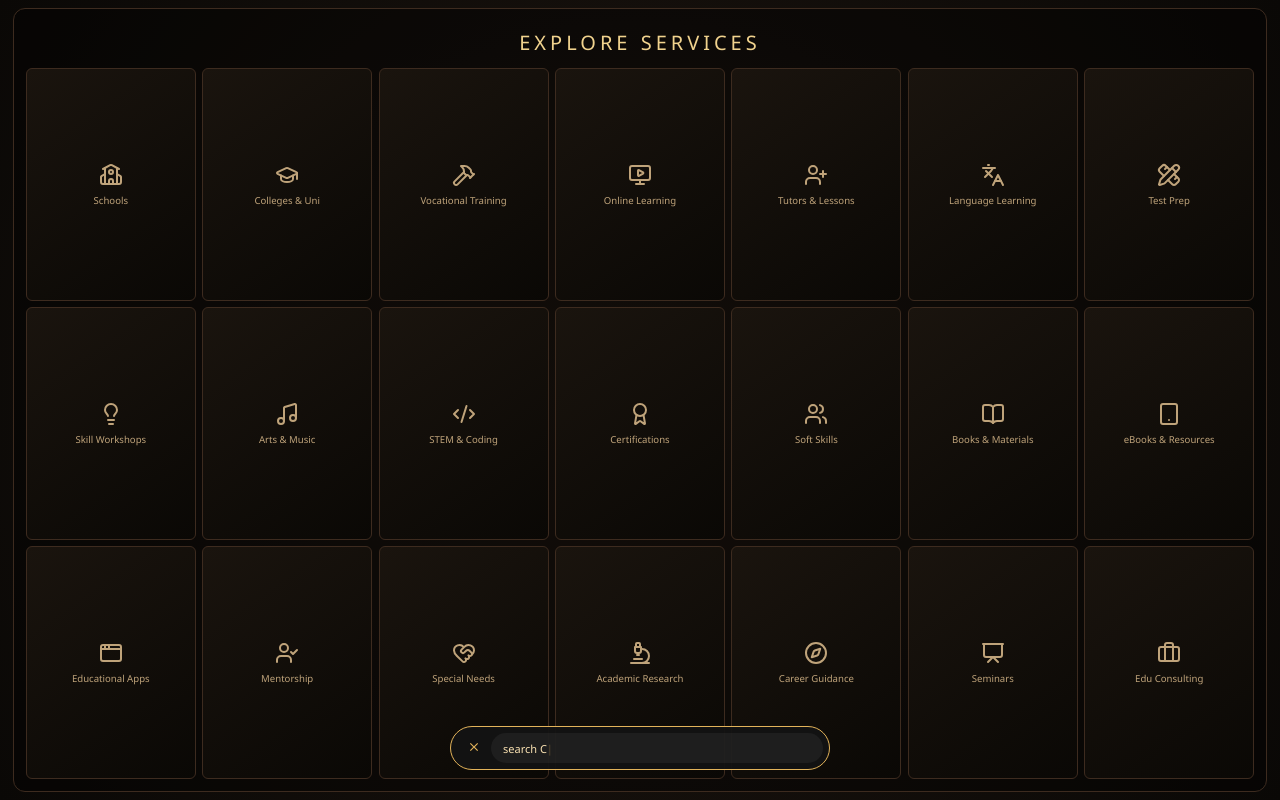
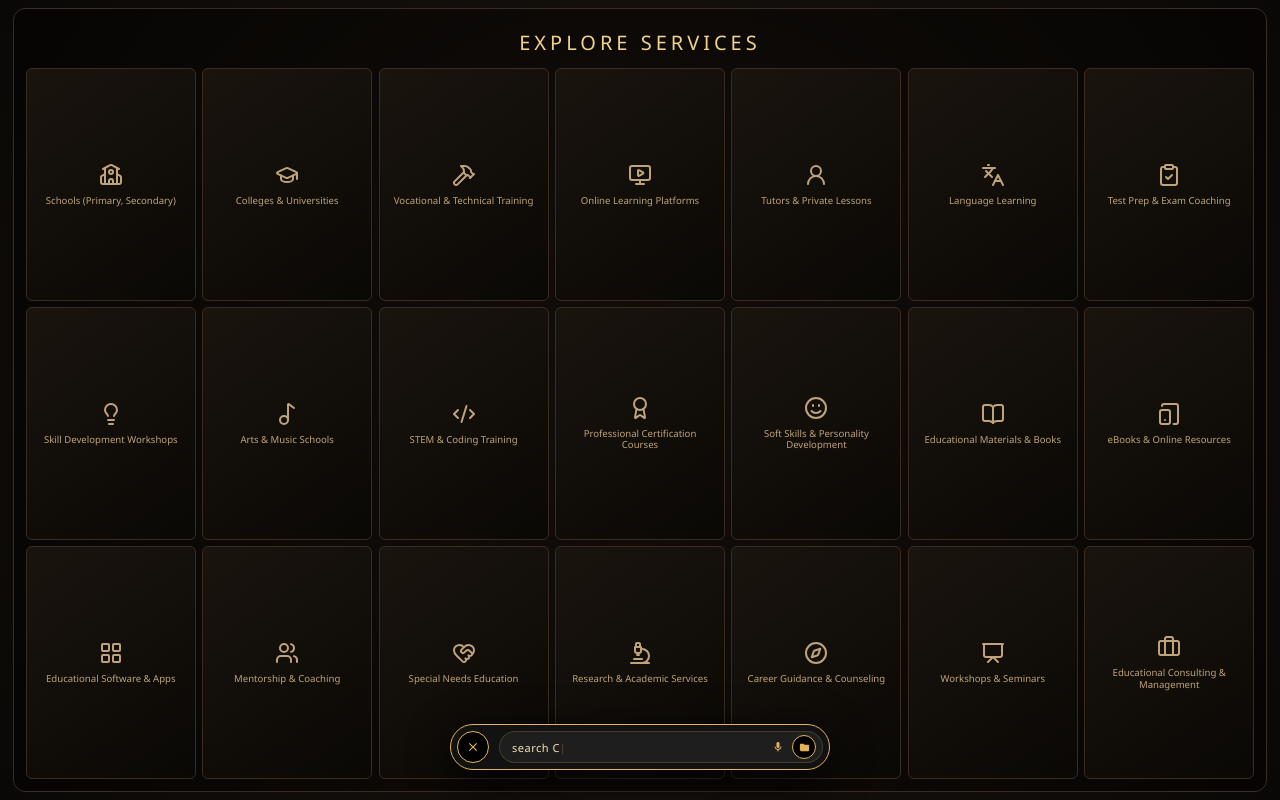
Before and after one commit to uzsunkris-crypto/Search, a plain HTML site: page education.html in a window 1280 px wide. Both pictures are taken after a click on the element 1245 px from the left and 35 px from the top of the page. Drawn offline with nearby package versions, Linux system fonts and the light colour scheme.

Commit message:
Update education.html

```diff
--- a/education.html
+++ b/education.html
@@ -3,7 +3,7 @@
 <head>
     <meta charset="UTF-8">
     <meta name="viewport" content="width=device-width, initial-scale=1.0">
-    <title>Explore Services Grid</title>
+    <title>Fashion & Beauty Services Grid</title>
     <script src="https://unpkg.com/lucide@latest"></script>
     <style>
         :root {
@@ -56,6 +56,7 @@
             height: 100%;
         }
 
+        /* MOBILE DEFAULT: 3 Columns x 7 Rows */
         @media (max-width: 768px) {
             .grid {
                 grid-template-columns: repeat(3, 1fr);
@@ -68,9 +69,10 @@
                 padding: 0.5vh;
             }
             .icon-wrapper { margin-right: 0; margin-bottom: 0.5vh; }
-            .label { font-size: 1vh; }
+            .label { font-size: 1.1vh; }
         }
 
+        /* DESKTOP: 7 Columns x 3 Rows */
         @media (min-width: 769px) {
             .grid {
                 grid-template-columns: repeat(7, 1fr);
@@ -135,32 +137,90 @@
         .category-card.selected .label {
             color: var(--gold-bright);
         }
+    </style>
+</head>
+<body>
 
-        /* SEARCH UI */
+<div class="container">
+    <div class="header">Explore Services</div>
+
+    <div class="grid" id="categoryGrid">
+        <div class="category-card"><div class="icon-wrapper"><i data-lucide="school"></i></div><div class="label">Schools (Primary, Secondary)</div></div>
+        <div class="category-card"><div class="icon-wrapper"><i data-lucide="graduation-cap"></i></div><div class="label">Colleges & Universities</div></div>
+        <div class="category-card"><div class="icon-wrapper"><i data-lucide="hammer"></i></div><div class="label">Vocational & Technical Training</div></div>
+        <div class="category-card"><div class="icon-wrapper"><i data-lucide="monitor-play"></i></div><div class="label">Online Learning Platforms</div></div>
+        <div class="category-card"><div class="icon-wrapper"><i data-lucide="user-round"></i></div><div class="label">Tutors & Private Lessons</div></div>
+        <div class="category-card"><div class="icon-wrapper"><i data-lucide="languages"></i></div><div class="label">Language Learning</div></div>
+        <div class="category-card"><div class="icon-wrapper"><i data-lucide="clipboard-check"></i></div><div class="label">Test Prep & Exam Coaching</div></div>
+        <div class="category-card"><div class="icon-wrapper"><i data-lucide="lightbulb"></i></div><div class="label">Skill Development Workshops</div></div>
+        <div class="category-card"><div class="icon-wrapper"><i data-lucide="music-2"></i></div><div class="label">Arts & Music Schools</div></div>
+        <div class="category-card"><div class="icon-wrapper"><i data-lucide="code-2"></i></div><div class="label">STEM & Coding Training</div></div>
+        <div class="category-card"><div class="icon-wrapper"><i data-lucide="award"></i></div><div class="label">Professional Certification Courses</div></div>
+        <div class="category-card"><div class="icon-wrapper"><i data-lucide="smile"></i></div><div class="label">Soft Skills & Personality Development</div></div>
+        <div class="category-card"><div class="icon-wrapper"><i data-lucide="book-open"></i></div><div class="label">Educational Materials & Books</div></div>
+        <div class="category-card"><div class="icon-wrapper"><i data-lucide="tablet-smartphone"></i></div><div class="label">eBooks & Online Resources</div></div>
+        <div class="category-card"><div class="icon-wrapper"><i data-lucide="layout-grid"></i></div><div class="label">Educational Software & Apps</div></div>
+        <div class="category-card"><div class="icon-wrapper"><i data-lucide="users"></i></div><div class="label">Mentorship & Coaching</div></div>
+        <div class="category-card"><div class="icon-wrapper"><i data-lucide="heart-handshake"></i></div><div class="label">Special Needs Education</div></div>
+        <div class="category-card"><div class="icon-wrapper"><i data-lucide="microscope"></i></div><div class="label">Research & Academic Services</div></div>
+        <div class="category-card"><div class="icon-wrapper"><i data-lucide="compass"></i></div><div class="label">Career Guidance & Counseling</div></div>
+        <div class="category-card"><div class="icon-wrapper"><i data-lucide="presentation"></i></div><div class="label">Workshops & Seminars</div></div>
+        <div class="category-card"><div class="icon-wrapper"><i data-lucide="briefcase"></i></div><div class="label">Educational Consulting & Management</div></div>
+    </div>
+</div>
+
+<script>
+    lucide.createIcons();
+    const cards = document.querySelectorAll('.category-card');
+    cards.forEach(card => {
+        card.addEventListener('click', () => {
+            cards.forEach(c => c.classList.remove('selected'));
+            card.classList.add('selected');
+        });
+    });
+</script>
+
+    <style>
     :root {
         --gold-fab: #e2b35a;
         --gold-fab-light: #f9e1b1;
+        --gold-fab-glow: rgba(226, 179, 90, 0.4);
         --ease-fab: cubic-bezier(0.19, 1, 0.22, 1);
     }
 
+    /* Floating Search Icon - Adjusted to sit in the Header */
     .fab-trigger {
         position: fixed;
-            top: 15px;
-            right: 15px;
-            width: 40px;
+        top: 15px;      /* Moved up to clear the grid boxes */
+        right: 15px;    /* Aligned to the far right */
+        width: 40px;    /* Slightly smaller to fit header height */
         height: 40px;
         background: var(--gold-fab);
+        border: none;
         border-radius: 50%;
         display: flex;
         align-items: center;
         justify-content: center;
         cursor: pointer;
+        box-shadow: 0 4px 12px rgba(0, 0, 0, 0.5), 0 0 10px var(--gold-fab-glow);
+        transition: all 0.5s var(--ease-fab);
         z-index: 9999;
-            transition: all 0.5s var(--ease-fab);
     }
 
-        .search-active .fab-trigger { opacity: 0; transform: scale(0); pointer-events: none; }
+    .fab-trigger .icon-svg-black {
+        fill: #000;
+        width: 18px;
+        height: 18px;
+    }
 
+    /* Animation when clicked */
+    .search-active .fab-trigger {
+        opacity: 0;
+        transform: scale(0) translateY(-10px);
+        pointer-events: none;
+    }
+
+    /* Search Bar Wrapper - Center Bottom */
     .nav-wrapper-centered {
         position: fixed;
         bottom: 30px;
@@ -174,15 +234,35 @@
         z-index: 10000;
     }
 
-        .search-active .nav-wrapper-centered { opacity: 1; visibility: visible; transform: translate(-50%, 0); }
+    .search-active .nav-wrapper-centered {
+        opacity: 1;
+        visibility: visible;
+        transform: translate(-50%, 0);
+    }
 
     .bottom-nav-outer-custom {
         display: flex;
         align-items: center;
         padding: 6px;
-            background: rgba(20, 20, 20, 0.95);
+        background: rgba(20, 20, 20, 0.95); /* Matches your dark theme */
+        backdrop-filter: blur(15px);
+        -webkit-backdrop-filter: blur(15px);
         border-radius: 40px;
         border: 1px solid var(--gold-fab);
+        box-shadow: 0 10px 40px rgba(0,0,0,0.8);
+    }
+
+    .nav-circle-btn-custom {
+        width: 30px;
+        height: 30px;
+        border-radius: 50%;
+        border: 1px solid var(--gold-fab);
+        display: flex;
+        align-items: center;
+        justify-content: center;
+        background: #000;
+        cursor: pointer;
+        flex-shrink: 0;
     }
 
     .search-pill-custom {
@@ -192,85 +272,91 @@
         margin-left: 10px;
         background: rgba(255, 255, 255, 0.05);
         border-radius: 20px;
-            padding: 0 12px;
+        padding: 0 6px 0 12px;
+        border: 1px solid rgba(226, 179, 90, 0.2);
         flex-grow: 1;
     }
 
-        .search-text-custom { color: var(--gold-fab-light); font-size: 11px; flex-grow: 1; }
-        #typing-text-fab::after { content: "|"; animation: blink-fab 1.2s infinite; color: var(--gold-fab); }
+    .search-text-custom {
+        color: var(--gold-fab-light);
+        font-size: 11px;
+        flex-grow: 1;
+        letter-spacing: 0.5px;
+        font-family: 'Segoe UI', sans-serif;
+    }
+
+    .icon-svg-gold { fill: var(--gold-fab); width: 16px; }
+    .mic-icon-gold { fill: var(--gold-fab); width: 12px; margin-right: 8px; }
+
+    .inner-circle-btn-custom {
+        width: 22px; height: 22px;
+        border-radius: 50%;
+        border: 1px solid var(--gold-fab);
+        display: flex;
+        align-items: center; justify-content: center;
+        background: #000;
+    }
+
+    #typing-text-fab::after {
+        content: "|";
+        animation: blink-fab 1.2s infinite;
+        color: var(--gold-fab);
+    }
     @keyframes blink-fab { 50% { opacity: 0; } }
 </style>
-</head>
-<body>
-
-<div class="container">
-    <div class="header">Explore Services</div>
-
-    <div class="grid" id="categoryGrid">
-        <div class="category-card"><div class="icon-wrapper"><i data-lucide="school"></i></div><div class="label">Schools</div></div>
-        <div class="category-card"><div class="icon-wrapper"><i data-lucide="graduation-cap"></i></div><div class="label">Colleges & Uni</div></div>
-        <div class="category-card"><div class="icon-wrapper"><i data-lucide="hammer"></i></div><div class="label">Vocational Training</div></div>
-        <div class="category-card"><div class="icon-wrapper"><i data-lucide="monitor-play"></i></div><div class="label">Online Learning</div></div>
-        <div class="category-card"><div class="icon-wrapper"><i data-lucide="user-plus"></i></div><div class="label">Tutors & Lessons</div></div>
-        <div class="category-card"><div class="icon-wrapper"><i data-lucide="languages"></i></div><div class="label">Language Learning</div></div>
-        <div class="category-card"><div class="icon-wrapper"><i data-lucide="pencil-ruler"></i></div><div class="label">Test Prep</div></div>
-        <div class="category-card"><div class="icon-wrapper"><i data-lucide="lightbulb"></i></div><div class="label">Skill Workshops</div></div>
-        <div class="category-card"><div class="icon-wrapper"><i data-lucide="music"></i></div><div class="label">Arts & Music</div></div>
-        <div class="category-card"><div class="icon-wrapper"><i data-lucide="code-2"></i></div><div class="label">STEM & Coding</div></div>
-        <div class="category-card"><div class="icon-wrapper"><i data-lucide="award"></i></div><div class="label">Certifications</div></div>
-        <div class="category-card"><div class="icon-wrapper"><i data-lucide="users"></i></div><div class="label">Soft Skills</div></div>
-        <div class="category-card"><div class="icon-wrapper"><i data-lucide="book-open"></i></div><div class="label">Books & Materials</div></div>
-        <div class="category-card"><div class="icon-wrapper"><i data-lucide="tablet"></i></div><div class="label">eBooks & Resources</div></div>
-        <div class="category-card"><div class="icon-wrapper"><i data-lucide="app-window"></i></div><div class="label">Educational Apps</div></div>
-        <div class="category-card"><div class="icon-wrapper"><i data-lucide="user-check"></i></div><div class="label">Mentorship</div></div>
-        <div class="category-card"><div class="icon-wrapper"><i data-lucide="heart-handshake"></i></div><div class="label">Special Needs</div></div>
-        <div class="category-card"><div class="icon-wrapper"><i data-lucide="microscope"></i></div><div class="label">Academic Research</div></div>
-        <div class="category-card"><div class="icon-wrapper"><i data-lucide="compass"></i></div><div class="label">Career Guidance</div></div>
-        <div class="category-card"><div class="icon-wrapper"><i data-lucide="presentation"></i></div><div class="label">Seminars</div></div>
-        <div class="category-card"><div class="icon-wrapper"><i data-lucide="briefcase"></i></div><div class="label">Edu Consulting</div></div>
-    </div>
-</div>
 
 <div id="search-component-container">
     <div class="fab-trigger" onclick="toggleFabSearch()">
-        <svg fill="#000" width="18" height="18" viewBox="0 0 24 24"><path d="M15.5 14h-.79l-.28-.27A6.471 6.471 0 0 0 16 9.5 6.5 6.5 0 1 0 9.5 16c1.61 0 3.09-.59 4.23-1.57l.27.28v.79l5 4.99L20.49 19l-4.99-5zm-6 0C7.01 14 5 11.99 5 9.5S7.01 5 9.5 5 14 7.01 14 9.5 11.99 14 9.5 14z"/></svg>
+        <svg class="icon-svg-black" viewBox="0 0 24 24">
+            <path d="M15.5 14h-.79l-.28-.27A6.471 6.471 0 0 0 16 9.5 6.5 6.5 0 1 0 9.5 16c1.61 0 3.09-.59 4.23-1.57l.27.28v.79l5 4.99L20.49 19l-4.99-5zm-6 0C7.01 14 5 11.99 5 9.5S7.01 5 9.5 5 14 7.01 14 9.5 11.99 14 9.5 14z"/>
+        </svg>
     </div>
+
     <div class="nav-wrapper-centered">
         <div class="bottom-nav-outer-custom">
-            <div onclick="toggleFabSearch()" style="cursor:pointer; padding-left:10px;">
-                <svg fill="#e2b35a" width="14" viewBox="0 0 24 24"><path d="M19 6.41L17.59 5 12 10.59 6.41 5 5 6.41 10.59 12 5 17.59 6.41 19 12 13.41 17.59 19 19 17.59 13.41 12z"/></svg>
+            <div class="nav-circle-btn-custom" onclick="toggleFabSearch()">
+                <svg class="icon-svg-gold" style="width:14px" viewBox="0 0 24 24">
+                    <path d="M19 6.41L17.59 5 12 10.59 6.41 5 5 6.41 10.59 12 5 17.59 6.41 19 12 13.41 17.59 19 19 17.59 13.41 12z"/>
+                </svg>
             </div>
+
             <div class="search-pill-custom">
                 <div class="search-text-custom">search <span id="typing-text-fab"></span></div>
+                <svg class="mic-icon-gold" viewBox="0 0 24 24"><path d="M12 14c1.66 0 3-1.34 3-3V5c0-1.66-1.34-3-3-3S9 3.34 9 5v6c0 1.66 1.34 3 3 3z"/><path d="M17 11c0 2.76-2.24 5-5 5s-5-2.24-5-5H5c0 3.53 2.61 6.43 6 6.92V21h2v-3.08c3.39-.49 6-3.39 6-6.92h-2z"/></svg>
+                <div class="inner-circle-btn-custom">
+                    <svg class="icon-svg-gold" style="width: 11px;" viewBox="0 0 24 24"><path d="M10 4H4c-1.1 0-1.99.9-1.99 2L2 18c0 1.1.9 2 2 2h16c1.1 0 2-.9 2-2V8c0-1.1-.9-2-2-2h-8l-2-2z"/></svg>
+                </div>
             </div>
         </div>
     </div>
 </div>
 
 <script>
-    lucide.createIcons();
-    const cards = document.querySelectorAll('.category-card');
-    cards.forEach(card => card.addEventListener('click', () => {
-        cards.forEach(c => c.classList.remove('selected'));
-        card.classList.add('selected');
-    }));
-
-    function toggleFabSearch() { document.getElementById('search-component-container').classList.toggle('search-active'); }
+    function toggleFabSearch() {
+        const container = document.getElementById('search-component-container');
+        container.classList.toggle('search-active');
+    }
 
     (function() {
         const typingElement = document.getElementById('typing-text-fab');
-        const phrases = ["Universities", "Coding", "Tutors", "Scholarships"];
+        const phrases = ["Furniture", "Cleaning", "Plumbing", "Security"];
         let phraseIdx = 0, charIdx = 0, isDeleting = false;
+
         function typeEffect() {
-            const current = phrases[phraseIdx];
-            typingElement.textContent = isDeleting ? current.substring(0, charIdx--) : current.substring(0, charIdx++);
+            const currentPhrase = phrases[phraseIdx];
+            typingElement.textContent = isDeleting
+                ? currentPhrase.substring(0, charIdx--)
+                : currentPhrase.substring(0, charIdx++);
+
             let speed = isDeleting ? 70 : 120;
-            if (!isDeleting && charIdx > current.length) { speed = 2000; isDeleting = true; }
+            if (!isDeleting && charIdx > currentPhrase.length) { speed = 2000; isDeleting = true; }
             else if (isDeleting && charIdx === 0) { isDeleting = false; phraseIdx = (phraseIdx + 1) % phrases.length; speed = 500; }
             setTimeout(typeEffect, speed);
         }
         typeEffect();
     })();
 </script>
+
+
 </body>
 </html>
```
Lines whose indentation alone changed are shown as unchanged.
